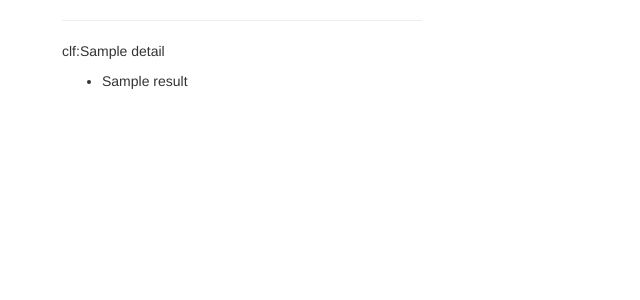
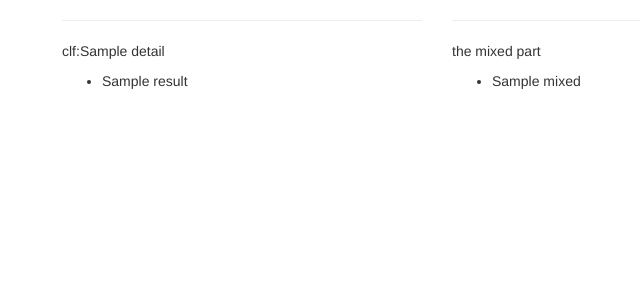
Before and after one commit to salamer/naive_quant_platform, a Flask app: template templates/detail.html in a window 1280 px wide. Shown: the top 300 px of the page, without its empty margins (8-648 px from the left). Run offline with Flask 2, Linux system fonts and the light colour scheme; the template is opened without the code that fills it: most values are stand-ins (such as "Sample title", 1, 10 or a date in 2020); parts of the project's set-up code (start-up, migrations or seed data) failed here and were passed over; some libraries are stand-ins or nearby versions.

Commit message:
add mixed part

```diff
--- a/server.py
+++ b/server.py
@@ -80,9 +80,13 @@ def upload():
 @app.route("/task/<string:task_name>")
 def task_detail(task_name):
     res = []
+    mixed = []
     for item in training_result.objects(taskName=task_name):
         res.append(item)
-    return render_template("detail.html", details=res)
+    mixed = res[0].result
+    for i in range(1, len(res)):
+        mixed = utils.getMixed(mixed, res[i].result)
+    return render_template("detail.html", details=res, mixed=mixed)
 
 if __name__ == "__main__":
     app.run(debug=True, host="0.0.0.0")
--- a/templates/detail.html
+++ b/templates/detail.html
@@ -29,6 +29,20 @@
                 </ul>
             </div>
             {% endfor %}
+
+            <div class="col-md-4">
+              <hr />
+              <p>
+                the mixed part
+              </p>
+              <ul>
+                {% for i in mixed %}
+                <li>
+                  {{i}}
+                </li>
+                {% endfor %}
+              </ul>
+            </div>
         </div>
     </div>
 </body>
```
Also changed, not shown: utils.py (+8 -0 lines), 3 other files.
